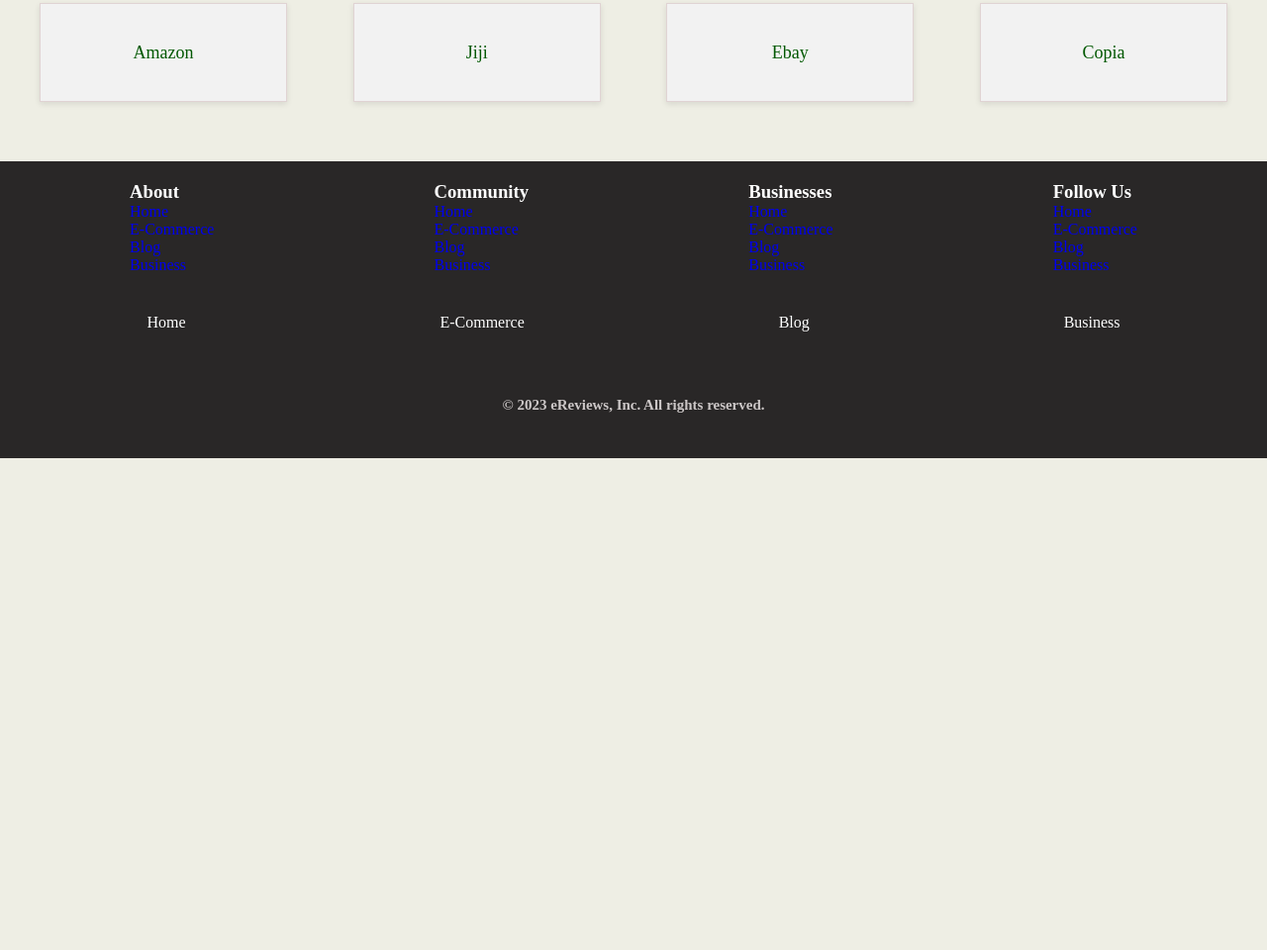
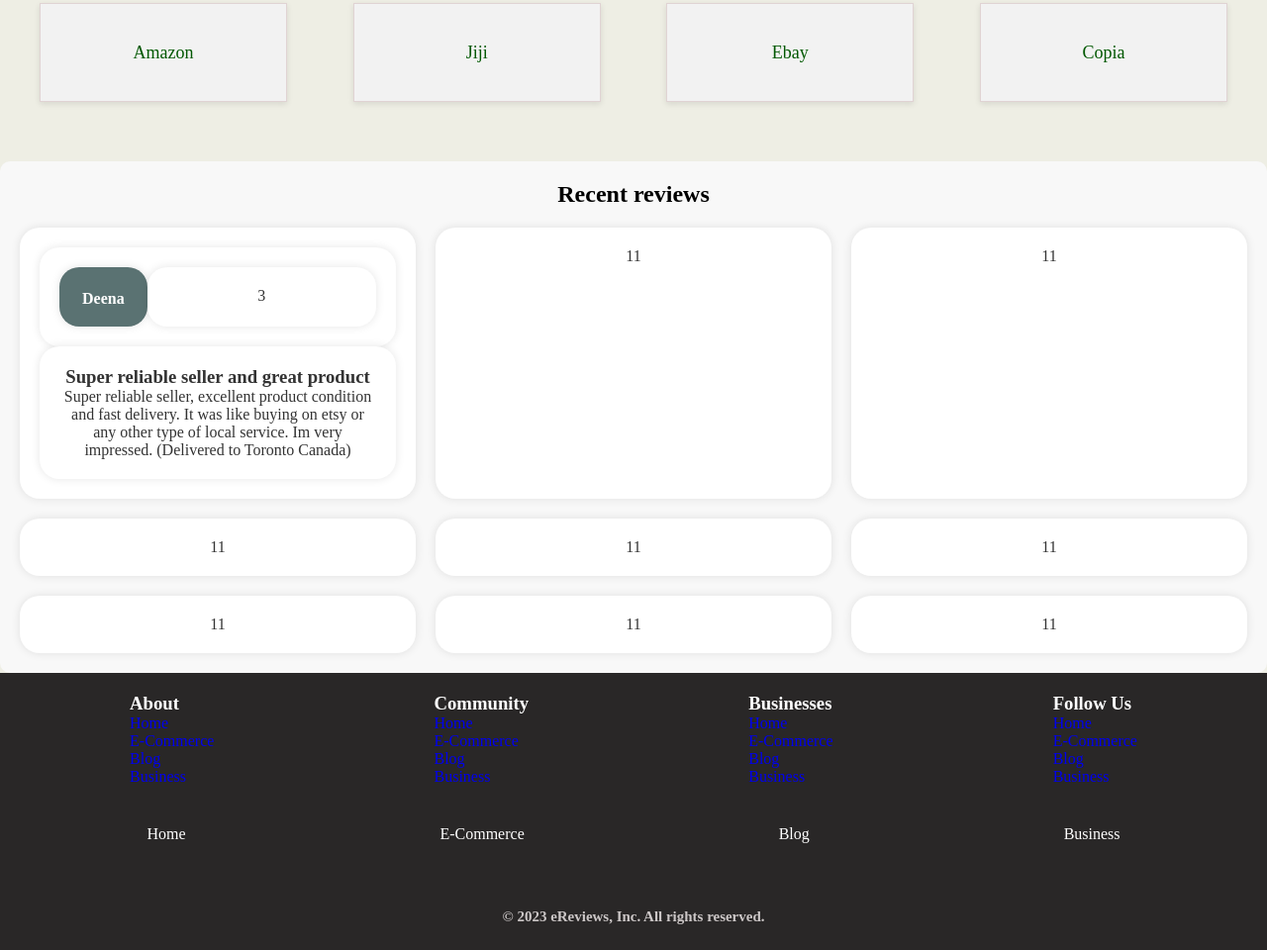
Before and after one commit to Orandifelix/eReviews, a website: page index.html in a window 1280 px wide. Shown: the part 756-1716 px from the top of the page at 99% size. Before the commit the page ends 1219 px from the top, so only its background shows below. Drawn offline with nearby package versions, Linux system fonts and the light colour scheme.

Commit message:
last commit

```diff
--- a/allstyles/body.css
+++ b/allstyles/body.css
@@ -181,3 +181,63 @@
       width: 100%;
     }
   }
+
+  .topreviews {
+    background-color: #f8f8f8;
+    padding: 20px;
+    border-radius: 10px;
+  }
+
+  .topreviews h2 {
+    font-size: 24px;
+    font-weight: bold;
+    margin: 0 0 20px;
+    text-align: center;
+  }
+
+  .review-grid {
+    display: grid;
+    grid-template-columns: repeat( 3, 1fr);
+    gap: 20px;
+  }
+
+  .review-grid div {
+    background-color: #fff;
+    padding: 20px;
+    border-radius: 20px;
+    box-shadow: 0 0 10px rgba(0, 0, 0, 0.1);
+    text-align: center;
+    font-size: 16px;
+    color: #333;
+  }
+
+  @media screen and (max-width: 768px) {
+  .review-grid {
+    grid-template-columns: repeat(2, 1fr);
+  }
+}
+
+@media screen and (max-width: 480px) {
+  .review-grid {
+    grid-template-columns: 1fr;
+  }
+}
+
+#toprow{
+  display: grid;
+  grid-template-columns: 1fr 3fr;
+  gap: 0;
+  border: none;
+}
+
+#thumbnail {
+  /* width: 80px; */
+  height: 60px;
+  border: none;
+  background-color: rgb(90, 114, 114);
+  border-radius: 20px;
+}
+#thumbnail h4{
+  color: #ffffff;
+  padding: 3px;
+}
--- a/index.html
+++ b/index.html
@@ -80,6 +80,27 @@
                     </div>
                 </div>
             </div>
+            <div class="topreviews">
+                <div><h2>Recent reviews</h2></div>
+                <div class="review-grid">
+                    <div>
+                        <div id="toprow">
+                            <div id="thumbnail"><h4 id="name">Deena</h4></div>
+                            <div id="stars">3</div>
+                        </div>
+                        <div id="bottomrow"> <h3 id="reviewtittle">Super reliable seller and great product</h3> <p id="review">Super reliable seller, excellent product condition and fast delivery. It was like buying on etsy or any other type of local service. Im very impressed. (Delivered to Toronto Canada)</p></div>
+                    </div>
+                    <div>11</div>
+                    <div>11</div>
+                    <div>11</div>
+                    <div>11</div>
+                    <div>11</div>
+                    <div>11</div>
+                    <div>11</div>
+                    <div>11</div>
+
+                </div>
+            </div>
 
 
         </div>
```
